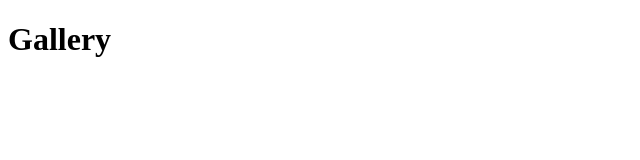
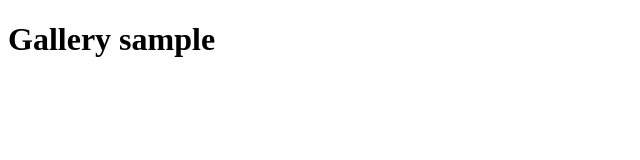
Before and after one commit to nikhilreddy1510/gallery, a plain HTML site: page index.html in a window 1280 px wide. Shown: the whole page, without its empty margins (0-640 px from the left). Drawn offline with Linux system fonts and the light colour scheme.

Commit message:
this is third

```diff
--- a/index.html
+++ b/index.html
@@ -6,6 +6,6 @@
         </title>
     </head>
     <body>
-        <h1> Gallery</h1>
+        <h1> Gallery sample</h1>
     </body>
 </html>
```
